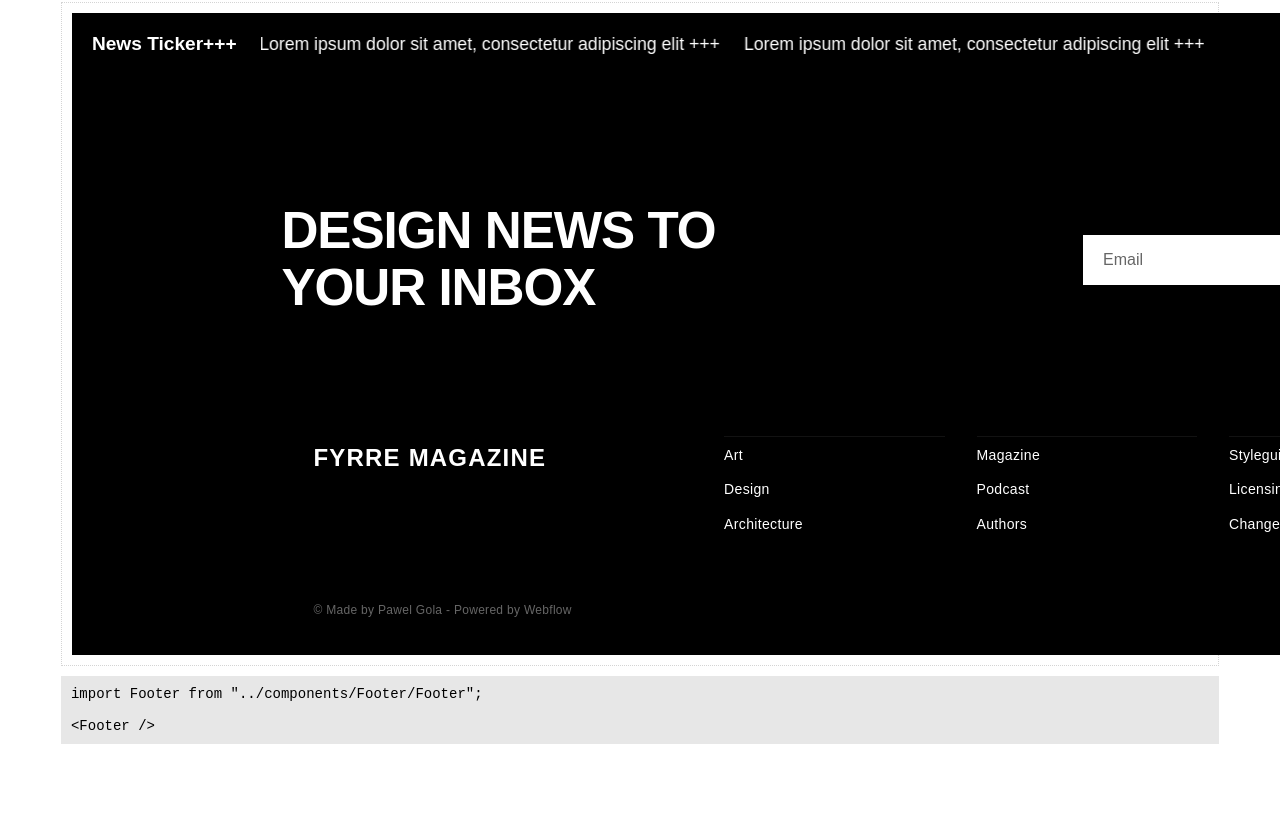
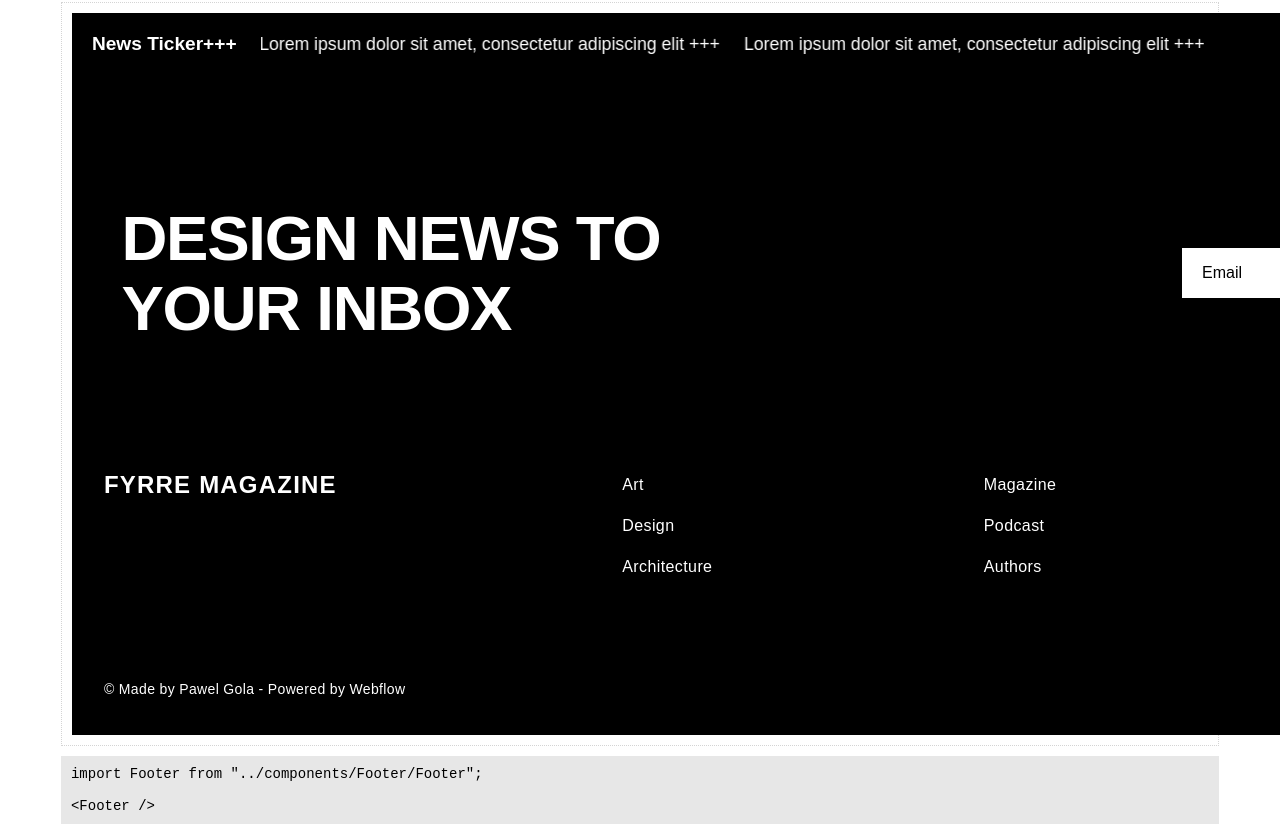
Before and after one commit to nobleworkshop/artlife-magazine, a React (Vite) app: page /uikit-sections in a window 1280 px wide. Shown: the part 5263-6087 px from the top of the page. Before the commit the page ends 6007 px from the top, so only its background shows below. Built offline with nearby package versions, Linux system fonts and the light colour scheme; a web font is replaced by a local one.

Commit message:
Исправил верстку, более мение подогнал через pixel

```diff
--- a/src/components/Footer/Footer.jsx
+++ b/src/components/Footer/Footer.jsx
@@ -1,6 +1,6 @@
 import React from 'react'
 import Socials from '../Socials/Socials'
-import NewsletterSignup from '../NewsletterSignup/NewsletterSignup'
+import FooterNewsletterSignup from '../FooterNewsletterSignup/FooterNewsletterSignup'
 import RunningLine from '../RunningLine/RunningLine'
 import { Link } from 'react-router-dom'
 import styles from './footer.module.css'
@@ -27,10 +27,10 @@ const Footer = () => {
   return (
     <footer className={styles.footer}>
       {/* Бегущая строка */}
-      <RunningLine />
+      <RunningLine  className={styles.max_width}/>
 
       {/* Секция подписки на рассылку */}
-      <NewsletterSignup />
+      <FooterNewsletterSignup />
 
       <div className={styles.container}>
         {/* FYRRE MAGAZINE */}
--- a/src/components/Footer/footer.module.css
+++ b/src/components/Footer/footer.module.css
@@ -1,17 +1,26 @@
 .footer {
-	background-color: #000;
-	color: #fff;
+	background-color: var(--black);
+	color: var(--white);
 	padding: 0 0 0;
 	margin-top: auto;
+	width: 1680px;
+	margin-left: auto;
+	margin-right: auto;
 }
 
+.max_width1680 {
+	width: 1680px;
+	margin-left: auto;
+	margin-right: auto;
+}
+
+
 .container {
-	max-width: 1200px;
+	max-width: 1620px;
 	margin: 0 auto;
-	padding: 0 2rem 2rem;
+	padding: 0 2rem 4rem;
 	display: grid;
 	grid-template-columns: 1fr 2fr;
-	gap: 3rem;
 	align-items: start;
 	/* border-bottom: 1px solid #333; */
 }
@@ -26,15 +35,17 @@
 	margin: 0;
 	font-size: 1.5rem;
 	font-weight: 600;
-	color: #fff;
+	color: var(--white);
 	letter-spacing: 0.05em;
 	text-transform: uppercase;
 }
 
+
+
 .navigationSection {
 	display: grid;
 	grid-template-columns: repeat(3, 1fr);
-	gap: 2rem;
+	gap: 3rem;
 	position: relative;
 }
 
@@ -63,7 +74,7 @@
 	top: -0.5rem;
 	width: 100%;
 	height: 1px;
-	background: #1f1f1f;
+	background: var(--gray);
 	opacity: 0.6;
 }
 
@@ -74,7 +85,7 @@
 	top: -0.5rem;
 	width: 100%;
 	height: 1px;
-	background: #1f1f1f;
+	background: var(--gray);
 	opacity: 0.6;
 }
 
@@ -85,30 +96,30 @@
 	top: -0.5rem;
 	width: 100%;
 	height: 1px;
-	background: #1f1f1f;
+	background: var(--gray);
 	opacity: 0.6;
 }
 
 .footerLink {
-	color: #fff;
+	color: var(--white);
 	text-decoration: none;
-	font-size: 0.875rem;
+	font-size: 16px;
 	font-weight: 400;
-	line-height: 1.6;
+	line-height: 1.8;
 	letter-spacing: 0.025em;
 }
 
 .footerLink:hover {
-	color: #ccc;
+	color: var(--gray);
 }
 
 .bottomSection {
-	background-color: #000;
+	background-color: var(--black);
 	padding: 2rem 0;
 }
 
 .bottomContainer {
-	max-width: 1200px;
+	max-width: 1620px;
 	margin: 0 auto;
 	padding: 0 2rem;
 	display: flex;
@@ -117,11 +128,11 @@
 }
 
 .copyright {
-	font-size: 0.75rem;
-	color: #666;
-	line-height: 1.6;
+	font-size: 14px;
+	color: var(--gray);
+	line-height: 1.8;
 	margin: 0;
-	font-weight: 300;
+	font-weight: 400;
 	letter-spacing: 0.025em;
 }
 
--- a/src/components/NewsletterSignup/NewsletterSignup.jsx
+++ b/src/components/FooterNewsletterSignup/FooterNewsletterSignup.jsx
@@ -1,5 +1,5 @@
 import React, { useState } from 'react'
-import styles from './newsletterSignup.module.css'
+import styles from './footernewsletterSignup.module.css'
 
 const NewsletterSignup = () => {
   const [email, setEmail] = useState('')
@@ -16,9 +16,8 @@ const NewsletterSignup = () => {
       <div className={styles.content}>
         <div className={styles.textContent}>
           <h2 className={styles.title}>
-            <span className={styles.titleLine}>DESIGN NEWS TO</span>
-            <span className={styles.titleLine}>YOUR INBOX</span>
-          </h2>
+            <span className={styles.titleLine}>DESIGN NEWS TO YOUR INBOX</span>
+        </h2>
         </div>
 
         <form className={styles.form} onSubmit={handleSubmit}>
--- a/src/components/NewsletterSignup/newsletterSignup.module.css
+++ b/src/components/FooterNewsletterSignup/footernewsletterSignup.module.css
@@ -1,15 +1,15 @@
 .newsletterSection {
-	background-color: #000;
-	color: #fff;
+	background-color: var(--black);
+	color: var(--white);
 	padding: 128px 0;
 }
 
 .content {
-	max-width: 1200px;
+	max-width: 1520px;
 	margin: 0 auto;
 	padding: 0;
 	display: grid;
-	grid-template-columns: 2fr 1fr;
+	grid-template-columns: 1fr 1fr;
 	gap: 4rem;
 	align-items: center;
 }
@@ -22,9 +22,9 @@
 
 .title {
 	margin: 0;
-	font-size: clamp(2.5rem, 4vw, 4rem);
-	font-weight: 700;
-	line-height: 1.1;
+	font-size: clamp(24px, 10.82px + 4.12vw, 80px);
+	font-weight: 600;
+	line-height: 110%;
 	text-transform: uppercase;
 	letter-spacing: -0.02em;
 }
@@ -34,23 +34,26 @@
 }
 
 .form {
+	padding-right: 31px;
 	display: flex;
 	gap: 1rem;
 	align-items: center;
+	justify-content: end;
 }
 
 .emailInput {
+	max-width: 309px;
 	flex: 1;
 	padding: 1rem 1.25rem;
 	border: none;
-	background-color: #fff;
-	color: #000;
+	background-color: var(--white);
+	color: var(--black);
 	font-size: 1rem;
 	font-weight: 400;
 }
 
 .emailInput::placeholder {
-	color: #666;
+	color: var(--gray);
 }
 
 .emailInput:focus {
@@ -59,12 +62,13 @@
 }
 
 .signupButton {
-	padding: 1rem 2rem;
+	max-width: 104px;
+	padding: 1rem 1rem;
 	border: none;
-	background-color: #fff;
-	color: #000;
+	background-color: var(--white);
+	color: var(--black);
 	font-size: 1rem;
-	font-weight: 600;
+	font-weight: 500;
 	text-transform: uppercase;
 	letter-spacing: 0.05em;
 	cursor: pointer;
@@ -72,7 +76,7 @@
 }
 
 .signupButton:hover {
-	background-color: #f0f0f0;
+	background-color: var(--gray);
 }
 
 /* Адаптивность для планшетов */
--- a/src/pages/main.jsx
+++ b/src/pages/main.jsx
@@ -15,7 +15,7 @@ import Footer from "../components/Footer/Footer";
 
 const Main = () => {
 	return (
-		<div className={styles.main + " container"}>
+		<><div className={styles.main + " container"}>
 			<div className={styles["main-header"]}>
 				<Header title="art&life" />
 			</div>
@@ -47,9 +47,11 @@ const Main = () => {
 					<WidgetNewsletter />
 				</div>
 			</div>
-
+		</div>
+		<div className={styles["footer-container"]}>
 			<Footer />
 		</div>
+		</>
 	);
 };
 
--- a/src/pages/main.module.css
+++ b/src/pages/main.module.css
@@ -1,6 +1,3 @@
-.main {
-}
-
 .main-header {
 	margin-bottom: 48px;
 }
@@ -18,6 +15,7 @@
 	grid-template-columns: auto 370px;
 	gap: 96px;
 }
+
 /*
 .two-columns__left {
 	grid-column: 1 / 2;
@@ -26,6 +24,11 @@
 .two-columns__right {
 	grid-column: 2 / 3;
 } */
+.footer-container {
+	max-width: 100%;
+	background-color: black;
+	padding-bottom: 65px;
+}
 
 .main-widgets {
 	display: flex;
```
